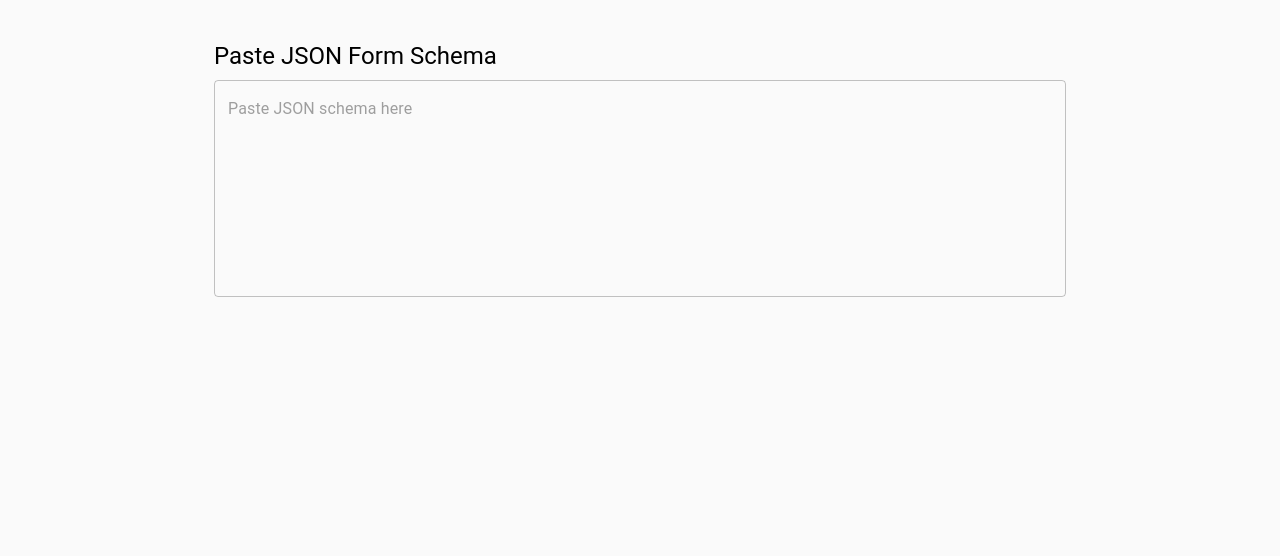
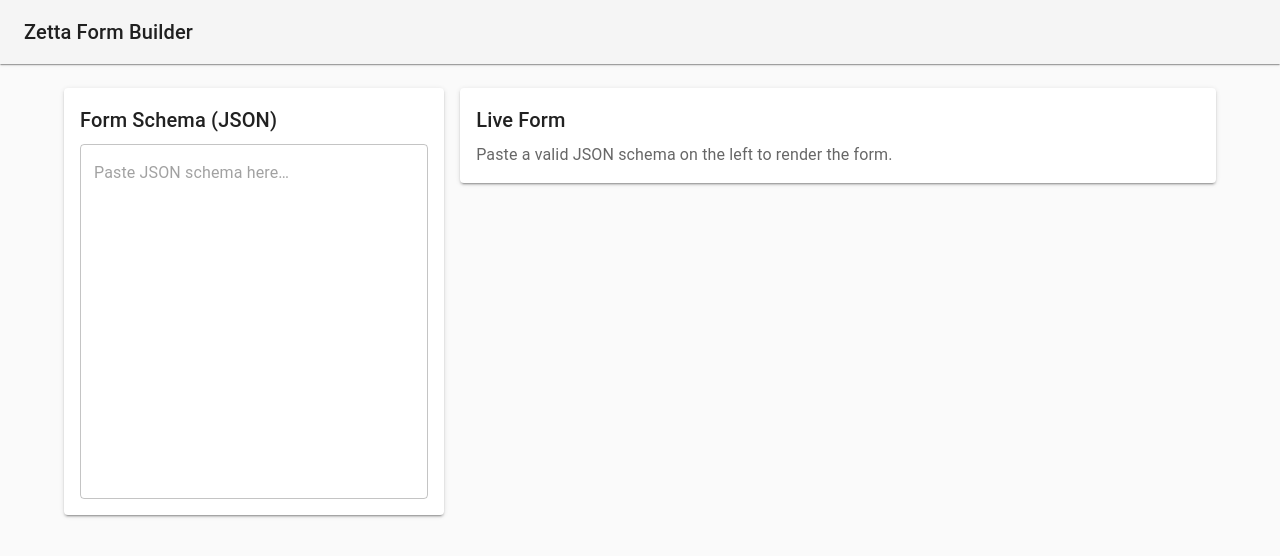
Before and after one commit to scholashka/zetta-form-builder, a React (Vite) app: page / in a window 1280 px wide. Shown: the top 556 px of the page. Built offline with nearby package versions, Linux system fonts and the light colour scheme.

Commit message:
added some ui enhancements
two-pane layout with sticky schema editor and submission drawer

```diff
--- a/package.json
+++ b/package.json
@@ -10,8 +10,7 @@
     "preview": "vite preview"
   },
   "dependencies": {
-    "@emotion/react": "^11.14.0",
-    "@emotion/styled": "^11.14.1",
+    "@mui/icons-material": "^7.3.1",
     "@mui/material": "^7.3.1",
     "react": "^19.1.1",
     "react-dom": "^19.1.1"
--- a/src/components/FormRenderer.tsx
+++ b/src/components/FormRenderer.tsx
@@ -20,16 +20,14 @@ import {
     buildPayload,
 } from "../lib/autofill";
 import { buildSubmission } from "../lib/submission";
-import { JsonPreview } from "./JsonPreview";
 
-type Props = { schema: FormSchema };
+type Props = { schema: FormSchema; onSubmitted?: (output: any) => void };
 
-export function FormRenderer({ schema }: Props) {
+export function FormRenderer({ schema, onSubmitted }: Props) {
     // form values and UX state
     const [values, setValues] = useState<Record<string, any>>({});
     const [touched, setTouched] = useState<Record<string, boolean>>({});
     const [submitAttempted, setSubmitAttempted] = useState(false);
-    const [submitOutput, setSubmitOutput] = useState<any | null>(null);
 
     // auto-fill state
     const [loadingKeys, setLoadingKeys] = useState<Record<string, boolean>>({});
@@ -171,7 +169,7 @@ export function FormRenderer({ schema }: Props) {
         if (invalid) return;
 
         const output = buildSubmission(schema, values, isVisible);
-        setSubmitOutput(output);
+        onSubmitted?.(output);
     };
 
     // auto-fill effect
@@ -227,9 +225,6 @@ export function FormRenderer({ schema }: Props) {
             <Button type="submit" variant="contained" color="primary">
                 Submit
             </Button>
-            {submitOutput && (
-                <JsonPreview data={submitOutput} onClose={() => setSubmitOutput(null)} />
-            )}
         </Box>
     );
 }
--- a/src/components/JsonPreview.tsx
+++ b/src/components/JsonPreview.tsx
@@ -1,4 +1,4 @@
-import { Paper, Typography, Box, Button } from "@mui/material";
+import { Paper, Box, Button } from "@mui/material";
 
 type Props = {
     data: unknown;
@@ -10,9 +10,6 @@ export function JsonPreview({ data, onClose }: Props) {
 
     return (
         <Paper elevation={2} sx={{ p: 2, mt: 2 }}>
-            <Typography variant="h6" gutterBottom>
-                Submission JSON
-            </Typography>
             <Box
                 component="pre"
                 sx={{
--- /dev/null
+++ b/src/components/SchemaEditor.tsx
@@ -0,0 +1,31 @@
+import { Paper, Typography, TextField, Box } from "@mui/material";
+
+type Props = {
+    value: string;
+    onChange: (v: string) => void;
+    error?: string | null;
+};
+
+export function SchemaEditor({ value, onChange, error }: Props) {
+    return (
+        <Paper elevation={2} sx={{ p: 2, position: "sticky", top: 16 }}>
+            <Box sx={{ display: "flex", alignItems: "center", justifyContent: "space-between", mb: 1 }}>
+                <Typography variant="h6">Form Schema (JSON)</Typography>
+            </Box>
+            <TextField
+                value={value}
+                onChange={(e) => onChange(e.target.value)}
+                placeholder="Paste JSON schema here…"
+                multiline
+                minRows={14}
+                fullWidth
+                variant="outlined"
+            />
+            {error && (
+                <Typography variant="body2" color="error" sx={{ mt: 1 }}>
+                    {error}
+                </Typography>
+            )}
+        </Paper>
+    );
+}
--- a/src/components/pages/FormBuilder.tsx
+++ b/src/components/pages/FormBuilder.tsx
@@ -1,47 +1,95 @@
 import { useState } from "react";
-import { Container, TextField, Typography } from "@mui/material";
+import {
+    AppBar, Toolbar, Typography, Container, Paper, Drawer, Box, IconButton, Stack
+} from "@mui/material";
+import CloseIcon from "@mui/icons-material/Close";
+import { SchemaEditor } from "../../components/SchemaEditor";
 import { FormRenderer } from "../../components/FormRenderer";
 import { FormSchema } from "../../types/formTypes";
+import { JsonPreview } from "../../components/JsonPreview";
 
 export default function FormBuilder() {
     const [jsonInput, setJsonInput] = useState<string>("");
     const [schema, setSchema] = useState<FormSchema | null>(null);
     const [error, setError] = useState<string | null>(null);
 
-    const handleJsonChange = (e: React.ChangeEvent<HTMLInputElement>) => {
-        const value = e.target.value;
-        setJsonInput(value);
+    const [drawerOpen, setDrawerOpen] = useState(false);
+    const [submission, setSubmission] = useState<any | null>(null);
 
+    const handleJsonChange = (data: string) => {
+        setJsonInput(data);
         try {
-            const parsed = JSON.parse(value) as FormSchema;
+            const parsed = JSON.parse(data) as FormSchema;
             setSchema(parsed);
             setError(null);
         } catch {
+            setSchema(null);
             setError("Invalid JSON");
-            setSchema(null);
         }
     };
 
+    const handleSubmitted = (output: any) => {
+        setSubmission(output);
+        setDrawerOpen(true);
+    };
+
     return (
-        <Container maxWidth="md" sx={{ py: 5 }}>
-            <Typography variant="h5" gutterBottom>
-                Paste JSON Form Schema
-            </Typography>
+        <>
+            <AppBar position="sticky" color="default" elevation={1}>
+                <Toolbar>
+                    <Typography variant="h6" sx={{ flex: 1 }}>
+                        Zetta Form Builder
+                    </Typography>
+                </Toolbar>
+            </AppBar>
 
-            <TextField
-                value={jsonInput}
-                onChange={handleJsonChange}
-                placeholder="Paste JSON schema here"
-                multiline
-                minRows={8}
-                fullWidth
-                variant="outlined"
-                sx={{ mb: 4 }}
-            />
+            <Container maxWidth="lg" sx={{ py: 3 }}>
+                <Stack direction={{ xs: "column", md: "row" }} spacing={2} alignItems="flex-start">
+                    {/* Left: Schema editor (sticky) */}
+                    <Box sx={{ width: { xs: "100%", md: "40%", lg: "33%" } }}>
+                        <SchemaEditor
+                            value={jsonInput}
+                            onChange={handleJsonChange}
+                            error={error}
+                        />
+                    </Box>
 
-            {error && <Typography color="error">{error}</Typography>}
+                    {/* Right: Form area */}
+                    <Box sx={{ flex: 1, width: { xs: "100%", md: "60%", lg: "67%" } }}>
+                        <Paper elevation={2} sx={{ p: 2 }}>
+                            <Typography variant="h6" gutterBottom>
+                                Live Form
+                            </Typography>
+                            {!schema ? (
+                                <Typography color="text.secondary">
+                                    Paste a valid JSON schema on the left to render the form.
+                                </Typography>
+                            ) : (
+                                <FormRenderer schema={schema} onSubmitted={handleSubmitted} />
+                            )}
+                        </Paper>
+                    </Box>
+                </Stack>
+            </Container>
 
-            {schema && <FormRenderer schema={schema} />}
-        </Container>
+            {/* Right-side drawer for submission JSON */}
+            <Drawer anchor="right" open={drawerOpen} onClose={() => setDrawerOpen(false)}>
+                <Box sx={{ width: { xs: 360, sm: 420, md: 520 }, p: 2 }}>
+                    <Box sx={{ display: "flex", alignItems: "center", mb: 1 }}>
+                        <Typography variant="h6" sx={{ flex: 1 }}>
+                            Submission JSON
+                        </Typography>
+                        <IconButton onClick={() => setDrawerOpen(false)} aria-label="Close">
+                            <CloseIcon />
+                        </IconButton>
+                    </Box>
+                    {submission ? (
+                        <JsonPreview data={submission} />
+                    ) : (
+                        <Typography color="text.secondary">No submission yet.</Typography>
+                    )}
+                </Box>
+            </Drawer>
+        </>
     );
 }
```
